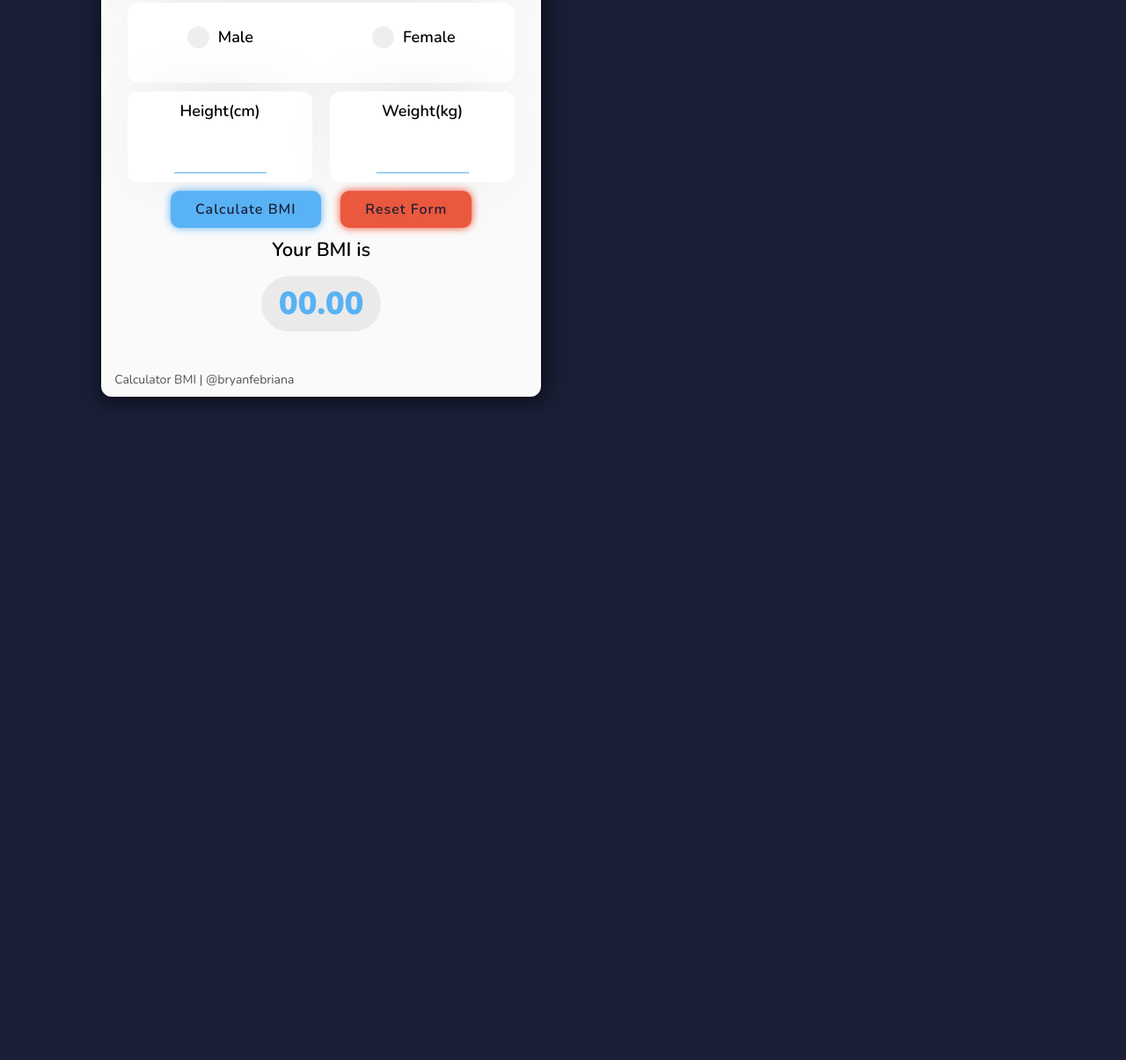
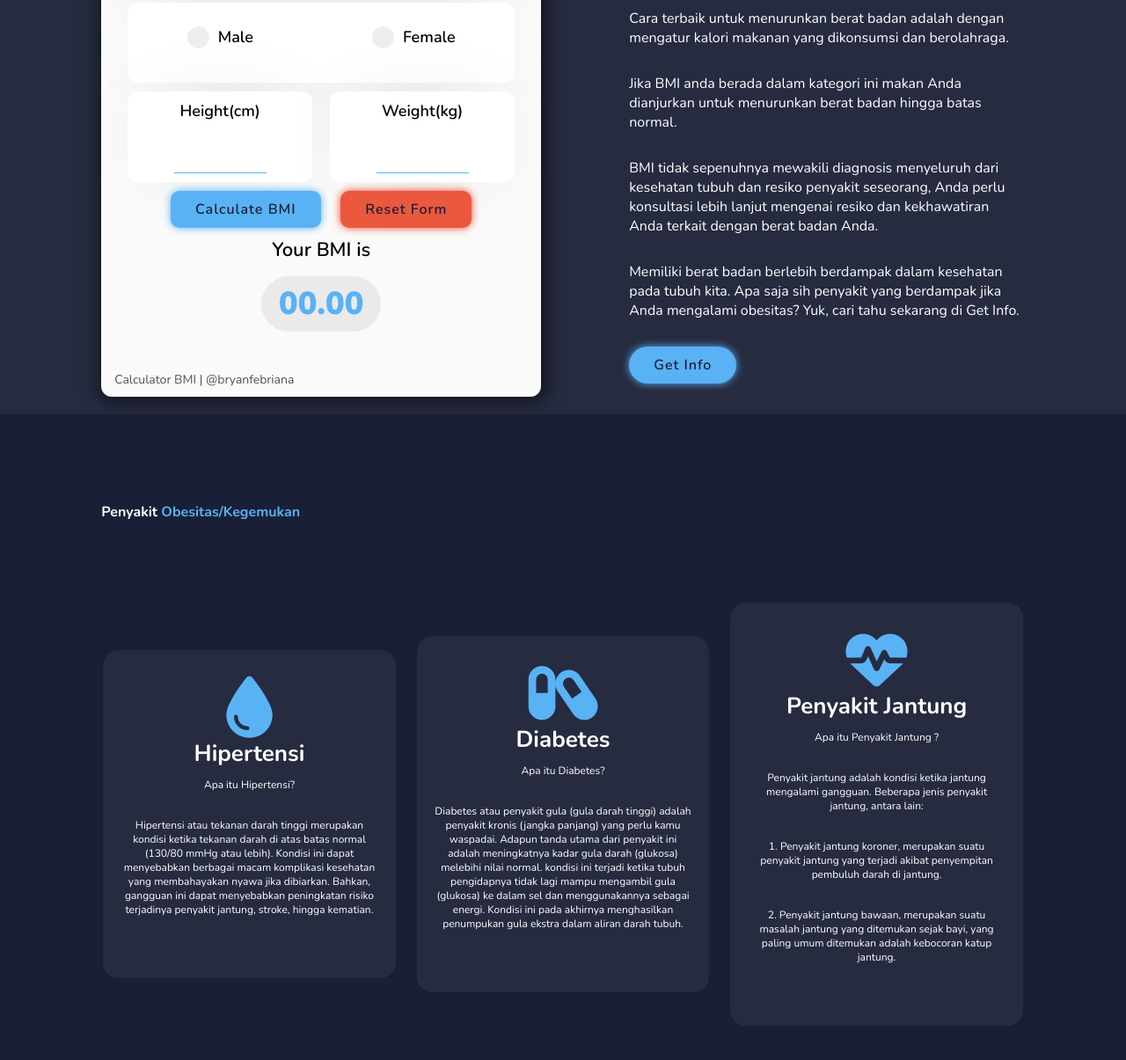
Before and after one commit to revou-fundamental-course/8-jul-24-bryanfebriana15, a plain HTML site: page index.html in a window 1280 px wide. Shown: the part 1129-2334 px from the top of the page at 88% size. Before the commit the page ends 1600 px from the top, so only its background shows below. Drawn offline with nearby package versions, Linux system fonts and the light colour scheme.

Commit message:
update js css dan index

```diff
--- a/css/style.css
+++ b/css/style.css
@@ -1,5 +1,6 @@
 @import url('https://fonts.googleapis.com/css2?family=Nunito:ital,wght@0,200;0,300;0,400;0,500;0,600;0,700;0,800;0,900;0,1000;1,200;1,300;1,400;1,500;1,600;1,700;1,800;1,900;1,1000&display=swap');
 
+/* CSS to Main */
 * {
   margin: 0;
   padding: 0;
@@ -9,6 +10,7 @@
   outline: none;
   scroll-behavior: smooth;
   font-family: 'nunito', sans-serif;
+
 }
 
 :root {
@@ -22,6 +24,7 @@
 html {
   font-size: 62.5%;
   overflow-x: hidden;
+  flex-direction: column;
 }
 
 body {
@@ -47,6 +50,7 @@ section {
   z-index: 100;
 }
 
+/* CSS to NAVBAR */
 .logo {
   font-size: 2.5rem;
   color: var(--text-color);
@@ -72,6 +76,7 @@ section {
   display: none;
 }
 
+/* CSS Menu Home */
 .home {
   display: flex;
   justify-content: center;
@@ -158,6 +163,7 @@ span {
   box-shadow: none;
 }
 
+/* CSS Menu Calculate Form */
 .box {
   width: 500px;
   background: var(--bg-form-color);
@@ -499,3 +505,74 @@ button.reset:hover {
 .close:hover {
   color: #d62607;
 }
+
+.calculate {
+  display: flex;
+  justify-content: center;
+  align-items: center;
+  gap: 10rem;
+  background: var(--snd-bg-color);
+}
+
+.heading {
+  text-align: center;
+  font-size: 4.5rem;
+  padding-bottom: 40px;
+}
+
+.calculate-content h2 {
+  text-align: center;
+  line-height: 1.2;
+}
+
+.calculate-content h3 {
+  font-size: 2.6rem;
+}
+
+.calculate-content p {
+  font-size: 1.6rem;
+  margin: 2rem 0 3rem;
+}
+
+.info h2 {
+  font-size: 1.6rem;
+  text-align: left;
+  margin-bottom: 5rem;
+}
+
+.info-container {
+  display: flex;
+  justify-content: center;
+  align-items: center;
+  flex-wrap: wrap;
+  gap: 2rem;
+}
+
+.info-container .info-box {
+  flex: 1 1 30rem;
+  background: var(--snd-bg-color);
+  padding: 3rem 2rem 4rem;
+  border-radius: 2rem;
+  text-align: center;
+  border: .2rem solid var(--bg-color);
+  transition: .5s ease;
+}
+
+.info-container .info-box:hover {
+  border-color: var(--main-color);
+  transform: scale(1.02);
+}
+
+.info-box i {
+  font-size: 7rem;
+  color: var(--main-color);
+}
+
+.info-box h3 {
+  font-size: 2.6rem;
+}
+
+.info-box p {
+  font-size: 1.2rem;
+  margin: 1rem 0 3rem;
+}
--- a/index.html
+++ b/index.html
@@ -21,7 +21,6 @@
         <nav class="navbar">
             <a href="#home" class="active">Home</a>
             <a href="#calculate">Calculate</a>
-            <a href="#article">Article</a>
             <a href="#info">Information</a>
         </nav>
      </header>
@@ -123,9 +122,56 @@
         </div>
 
 
+        <!-- Article Calculate Section -->
+         <div class="calculate-content">
+            <h2 class="heading">KETENTUAN <span>BMI</span></h2>
+            <h3>Hasil BMI diantara 23 dan 25</h3>
+            <p>Anda berada dalam kategori overweight atau berat badan berlebih.</p>
+            <p>Cara terbaik untuk menurunkan berat badan adalah dengan mengatur kalori makanan yang dikonsumsi dan berolahraga.</p>
+            <p>Jika BMI anda berada dalam kategori ini makan Anda dianjurkan untuk menurunkan berat badan hingga batas normal.</p>
+            <p>BMI tidak sepenuhnya mewakili diagnosis menyeluruh dari kesehatan tubuh dan resiko penyakit seseorang, Anda perlu konsultasi lebih lanjut mengenai resiko dan kekhawatiran Anda terkait dengan berat badan Anda.</p>
+            <p>Memiliki berat badan berlebih berdampak dalam kesehatan pada tubuh kita. Apa saja sih penyakit yang berdampak jika Anda mengalami obesitas?
+               Yuk, cari tahu sekarang di Get Info. </p>
+            <a href="#info" class="btn">Get Info</a>
+         </div>
+       </section>
+
+       <!-- Information Section -->
+       <section class="info" id="info">
+            <h2 class="heading">Penyakit <span>Obesitas/Kegemukan</span></h2>
+
+            <div class="info-container">
+                <div class="info-box">
+                    <i class="fa-solid fa-droplet"></i>
+                    <h3>Hipertensi</h3>
+                    <p>Apa itu Hipertensi?</p>
+                    <p>Hipertensi atau tekanan darah tinggi merupakan kondisi ketika tekanan darah di atas batas normal (130/80 mmHg atau lebih). Kondisi ini dapat menyebabkan berbagai macam komplikasi kesehatan yang membahayakan nyawa jika dibiarkan.
+                    Bahkan, gangguan ini dapat menyebabkan peningkatan risiko terjadinya penyakit jantung, stroke, hingga kematian.</p>
+                </div>
+
+                <div class="info-box">
+                    <i class="fa-solid fa-capsules"></i>
+                    <h3>Diabetes</h3>
+                    <p>Apa itu Diabetes?</p>
+                    <p>Diabetes atau penyakit gula (gula darah tinggi) adalah penyakit kronis (jangka panjang) yang perlu kamu waspadai. Adapun tanda utama dari penyakit ini adalah meningkatnya kadar gula darah (glukosa) melebihi nilai normal.
+                    kondisi ini terjadi ketika tubuh pengidapnya tidak lagi mampu mengambil gula (glukosa) ke dalam sel dan menggunakannya sebagai energi.
+                    Kondisi ini pada akhirnya menghasilkan penumpukan gula ekstra dalam aliran darah tubuh.</p>
+                </div>
+
+                <div class="info-box">
+                    <i class="fa-solid fa-heart-pulse"></i>
+                    <h3>Penyakit Jantung</h3>
+                    <p>Apa itu Penyakit Jantung ?</p>
+                    <p>Penyakit jantung adalah kondisi ketika jantung mengalami gangguan. Beberapa jenis penyakit jantung, antara lain:</p>
+                       <p>1. Penyakit jantung koroner, merupakan suatu penyakit jantung yang terjadi akibat penyempitan pembuluh darah di jantung.</p>
+                       <p>2. Penyakit jantung bawaan, merupakan suatu masalah jantung yang ditemukan sejak bayi, yang paling umum ditemukan adalah kebocoran katup jantung.</p>
+                </div>
+            </div>
+
+
+
 
        </section>
-
 
     <script src="js/script.js"></script>
 </body>
```
